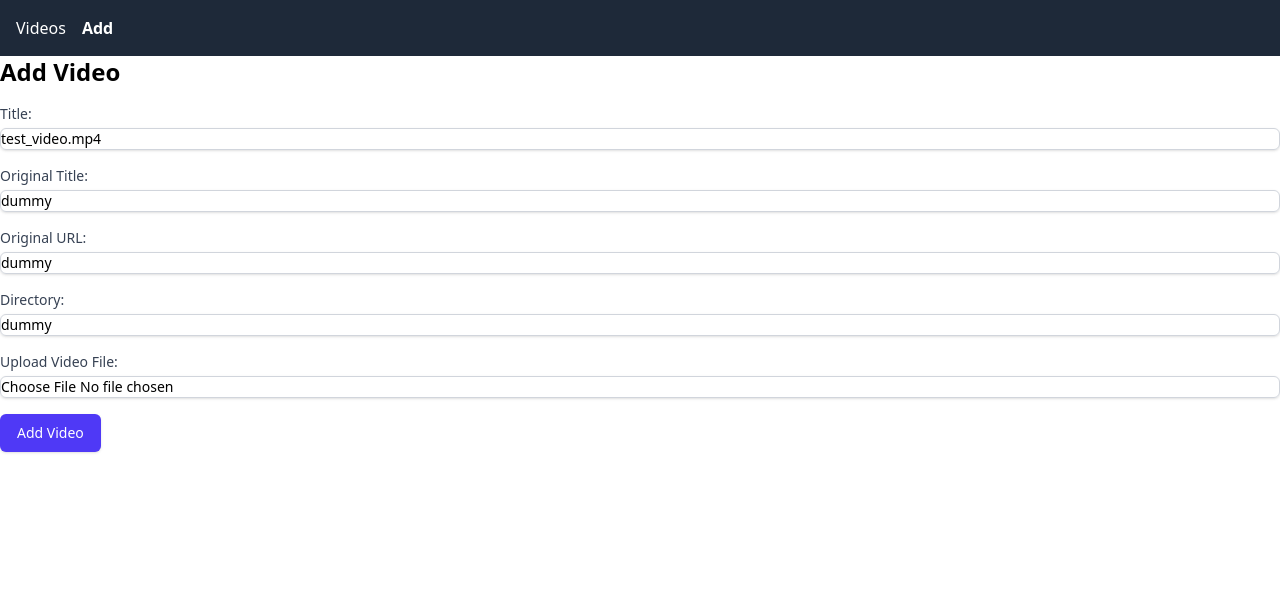
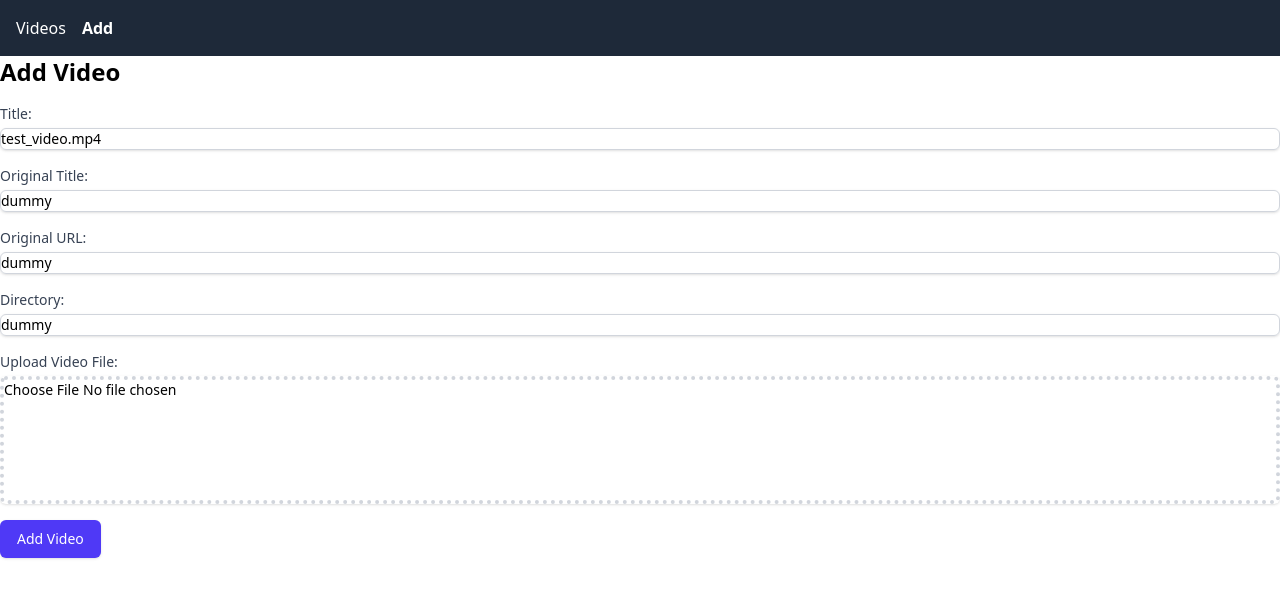
Before and after one commit to FelixBetz/VideoManager, a SvelteKit app: page /add in a window 1280 px wide. Shown: the top 598 px of the page. Built offline with nearby package versions, Linux system fonts and the light colour scheme.

Commit message:
make video upload field more "visable"

```diff
--- a/src/routes/add/+page.svelte
+++ b/src/routes/add/+page.svelte
@@ -93,7 +93,7 @@
 			accept="video/*"
 			onchange={handleFileChange}
 			required
-			class="mt-1 block w-full rounded-md border border-gray-300 shadow-sm focus:border-indigo-500 focus:ring-indigo-500 sm:text-sm"
+			class="mt-1 block h-32 w-full rounded-md border-4 border-dotted border-gray-300 shadow-sm focus:ring-indigo-500 sm:text-sm"
 		/>
 	</div>
 	<button
```
